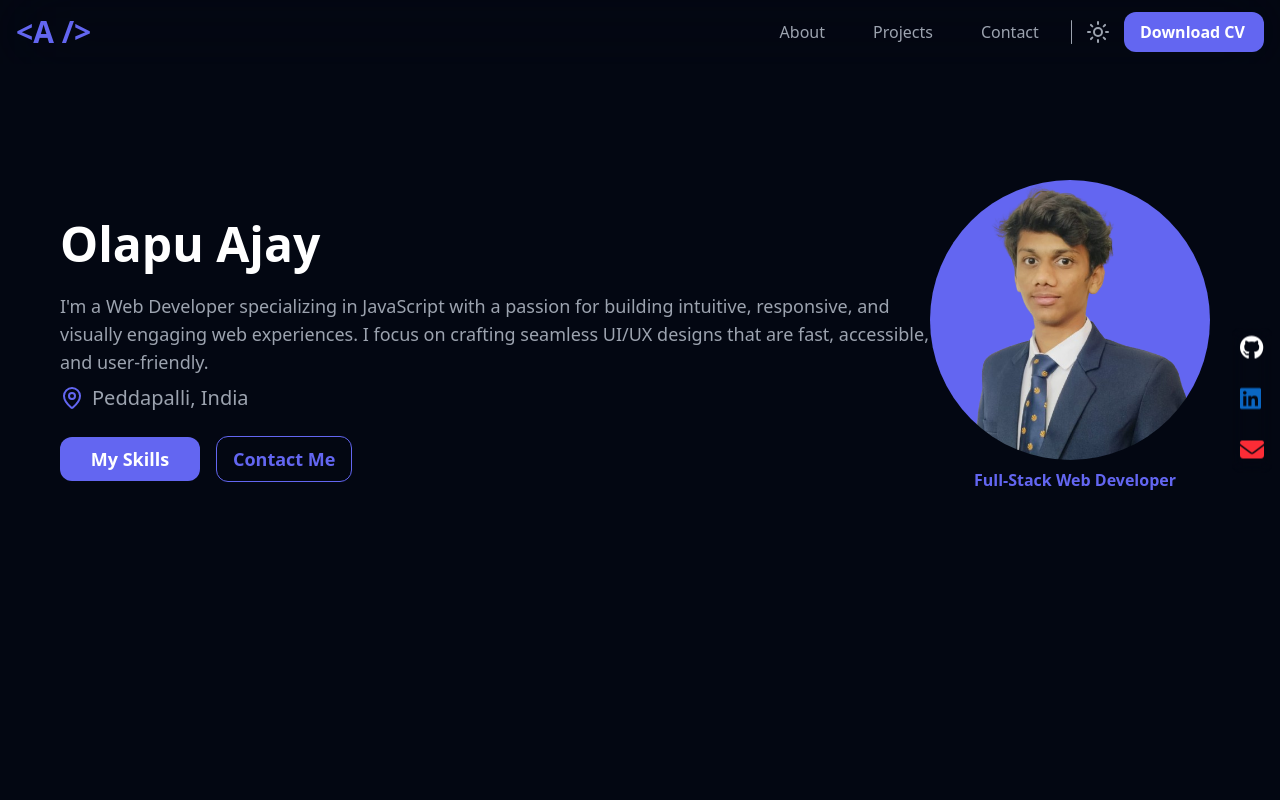
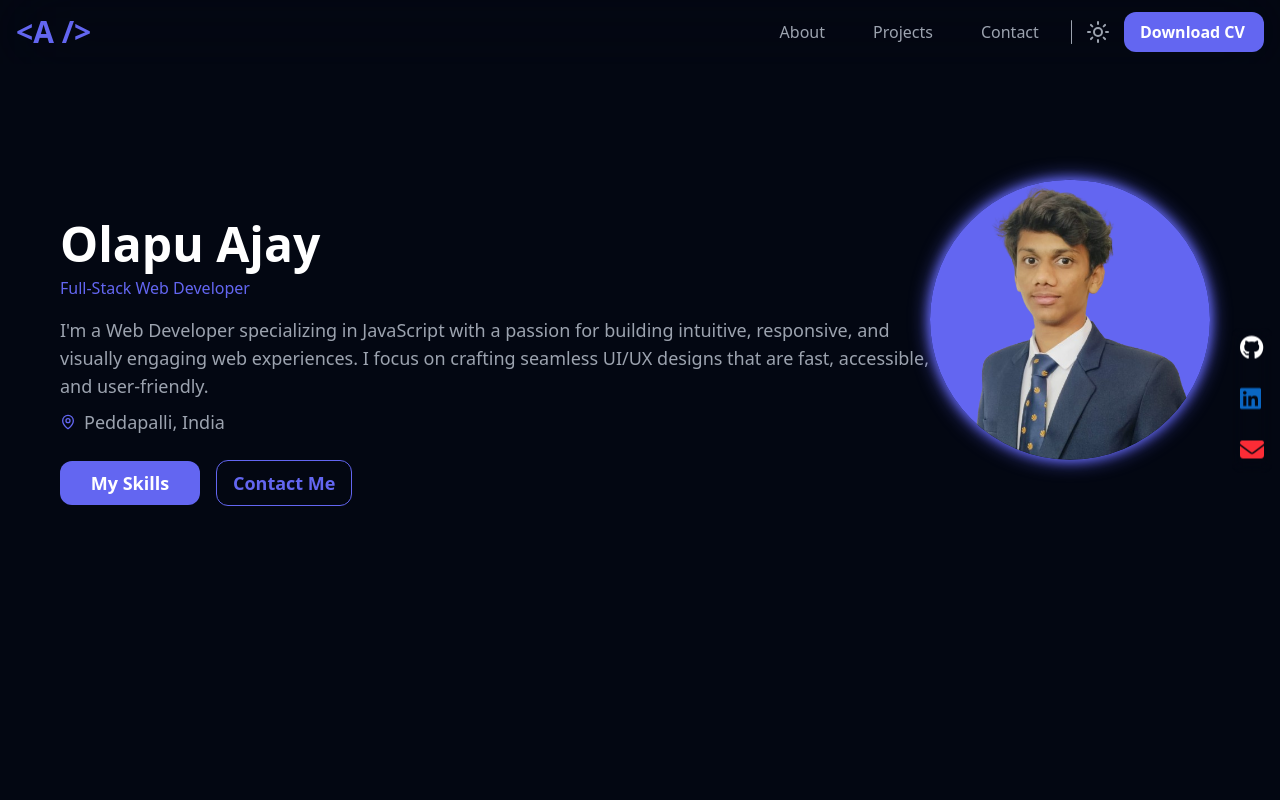
Before and after one commit to olapuajay/portfolio, a React (Vite) app: page / in a window 1280 px wide. Shown: the top 800 px of the page. Built offline with nearby package versions, Linux system fonts and the light colour scheme.

Commit message:
Add framer-motion dependency and enhance Home component with animations

```diff
--- a/package.json
+++ b/package.json
@@ -13,6 +13,7 @@
   },
   "dependencies": {
     "@tailwindcss/vite": "^4.0.3",
+    "framer-motion": "^12.9.2",
     "gh-pages": "^6.3.0",
     "lucide-react": "^0.476.0",
     "react": "^18.3.1",
--- a/src/App.jsx
+++ b/src/App.jsx
@@ -12,6 +12,7 @@ function App() {
   const [isPageLoaded, setIsPageLoaded] = useState(false)
   const siteProps = {
     name: 'Olapu Ajay',
+    designation: 'Full-Stack Web Developer',
     description: 'I\'m a Web Developer specializing in JavaScript with a passion for building intuitive, responsive, and visually engaging web experiences. I focus on crafting seamless UI/UX designs that are fast, accessible, and user-friendly.',
     email: 'olapuajay@gmail.com',
     location: 'Peddapalli, India',
@@ -47,7 +48,7 @@ function App() {
       <div className={`${isPageLoaded ? 'block' : 'hidden'}`} onLoad={() => setIsPageLoaded(true)}>
         <Navbar />
         <Sidebar email={siteProps.email} socialLinks={siteProps.socialLinks} />
-        <Home name={siteProps.name} description={siteProps.description} location={siteProps.location} />
+        <Home name={siteProps.name} designation={siteProps.designation} description={siteProps.description} location={siteProps.location} />
         <About />
         <Skills />
         <Projects />
--- a/src/components/Home.jsx
+++ b/src/components/Home.jsx
@@ -1,22 +1,26 @@
 import React, { useState } from 'react'
 // import Profile from '../assets/profile.png'
+import { motion } from 'framer-motion'
 import Profile_sm from '../assets/portfolio-profile.png'
 import Profile from '../assets/pf_profile.png'
 import { MapPin } from 'lucide-react'
 
-function Home({ name, description, location }) {
+function Home({ name, designation, description, location }) {
   const [isProfileLoaded, setIsProfileLoaded] = useState(false)
   return (
-    <section id='home' className='flex flex-col-reverse md:flex-row w-full justify-center md:items-start items-center px-8 pb-10 md:p-15 md:h-[calc(100vh-4rem)] mt-20' data-aos='fade-in'>
+    <section id='home' className='relative flex flex-col-reverse md:flex-row w-full justify-center md:items-start items-center px-8 pb-10 md:p-15 md:h-[calc(100vh-4rem)] mt-20' data-aos='fade-in'>
       <div className='md:w-3/4 lg:pt-20 md:pt-10' data-aos='fade-right'>
         <h1 className='text-3xl md:text-4xl lg:text-5xl font-bold text-[var(--text-color)]'>
           {name}
         </h1>
-        <p className='text-[var(--secondary-text-color)] text-sm md:text-lg mt-4 md:mt-6'>
+        <p className='mt-2 text-start text-[#6366F1]'>
+          {designation}
+        </p>
+        <p className='text-[var(--secondary-text-color)] text-sm md:text-lg mt-2 md:mt-4'>
           {description}
         </p>
-        <p className='text-[var(--secondary-text-color)] text-sm lg:text-xl md:text-lg mt-2 md:mt-2 flex items-center'>
-          <MapPin className='mr-2 text-[#6366F1]' />
+        <p className='text-[var(--secondary-text-color)] text-sm md:text-lg mt-2 md:mt-2 flex items-center'>
+          <MapPin size={16} className='mr-2 text-[#6366F1]' />
           {location}
         </p>
         <div className='flex justify-items-start space-x-4 items-center mt-4 md:mt-6' data-aos='fade-up'>
@@ -32,11 +36,52 @@ function Home({ name, description, location }) {
         {!isProfileLoaded && (
           <div className='w-40 h-40 md:w-56 md:h-56 bg-gray-700 animate-pulse rounded-full'></div>
         )}
-        <img src={Profile} alt="Profile Image" style={{borderRadius: '50%'}} className={`w-50 h-50 md:w-70 md:h-70 hover:scale-110 duration-300 md:group-hover:filter md:group-hover:drop-shadow-[0_0_2em_#646cffaa] md:block hidden ${isProfileLoaded ? 'block' : 'hidden'}`} onLoad={() => setIsProfileLoaded(true)} onContextMenu={(e) => e.preventDefault()} draggable="false" />
-        <img src={Profile_sm} alt="Profile Image" style={{borderRadius: '50%'}} className={`w-50 h-50 md:w-70 md:h-70 hover:scale-110 duration-300 md:group-hover:filter md:group-hover:drop-shadow-[0_0_2em_#646cffaa] md:hidden block ${isProfileLoaded ? 'block' : 'hidden'}`} onLoad={() => setIsProfileLoaded(true)} onContextMenu={(e) => e.preventDefault()} draggable="false" />
-        <p className='mt-2 text-center text-[#6366F1] hidden md:block font-semibold'>
-          Full-Stack Web Developer
-        </p>
+
+        <motion.img
+          src={Profile}
+          alt="Profile Image"
+          style={{borderRadius: '50%'}}
+          className={`w-50 h-50 md:w-70 md:h-70 hover:scale-110 duration-300 md:group-hover:filter md:group-hover:drop-shadow-[0_0_2em_#646cffaa] md:block hidden ${isProfileLoaded ? 'block' : 'hidden'}`}
+          onLoad={() => setIsProfileLoaded(true)}
+          onContextMenu={(e) => e.preventDefault()}
+          draggable="false"
+          animate={{
+            boxShadow: [
+              "0 0 10px #6366F1, 0 0 20px #6366F1",
+              "0 0 20px #6366F1, 0 0 30px #6366F1",
+              "0 0 10px #6366F1, 0 0 20px #6366F1",
+            ],
+            y: [0, -10, 0],
+          }}
+          transition={{
+            duration: 3,
+            repeat: Infinity,
+            ease: 'easeInOut',
+          }}
+        />
+
+        <motion.img
+          src={Profile_sm}
+          alt="Profile Image"
+          style={{borderRadius: '50%'}}
+          className={`w-50 h-50 md:w-70 md:h-70 hover:scale-110 duration-300 md:group-hover:filter md:group-hover:drop-shadow-[0_0_2em_#646cffaa] md:hidden block ${isProfileLoaded ? 'block' : 'hidden'}`}
+          onLoad={() => setIsProfileLoaded(true)}
+          onContextMenu={(e) => e.preventDefault()}
+          draggable="false"
+          animate={{
+            boxShadow: [
+              "0 0 10px #6366F1, 0 0 20px #6366F1",
+              "0 0 20px #6366F1, 0 0 30px #6366F1",
+              "0 0 10px #6366F1, 0 0 20px #6366F1",
+            ],
+            y: [0, -10, 0],
+          }}
+          transition={{
+            duration: 3,
+            repeat: Infinity,
+            ease: 'easeInOut',
+          }}
+        />
       </div>
     </section>
   )
```
Also changed, not shown: 1 other file (tests, documents, lock files or other folders).
